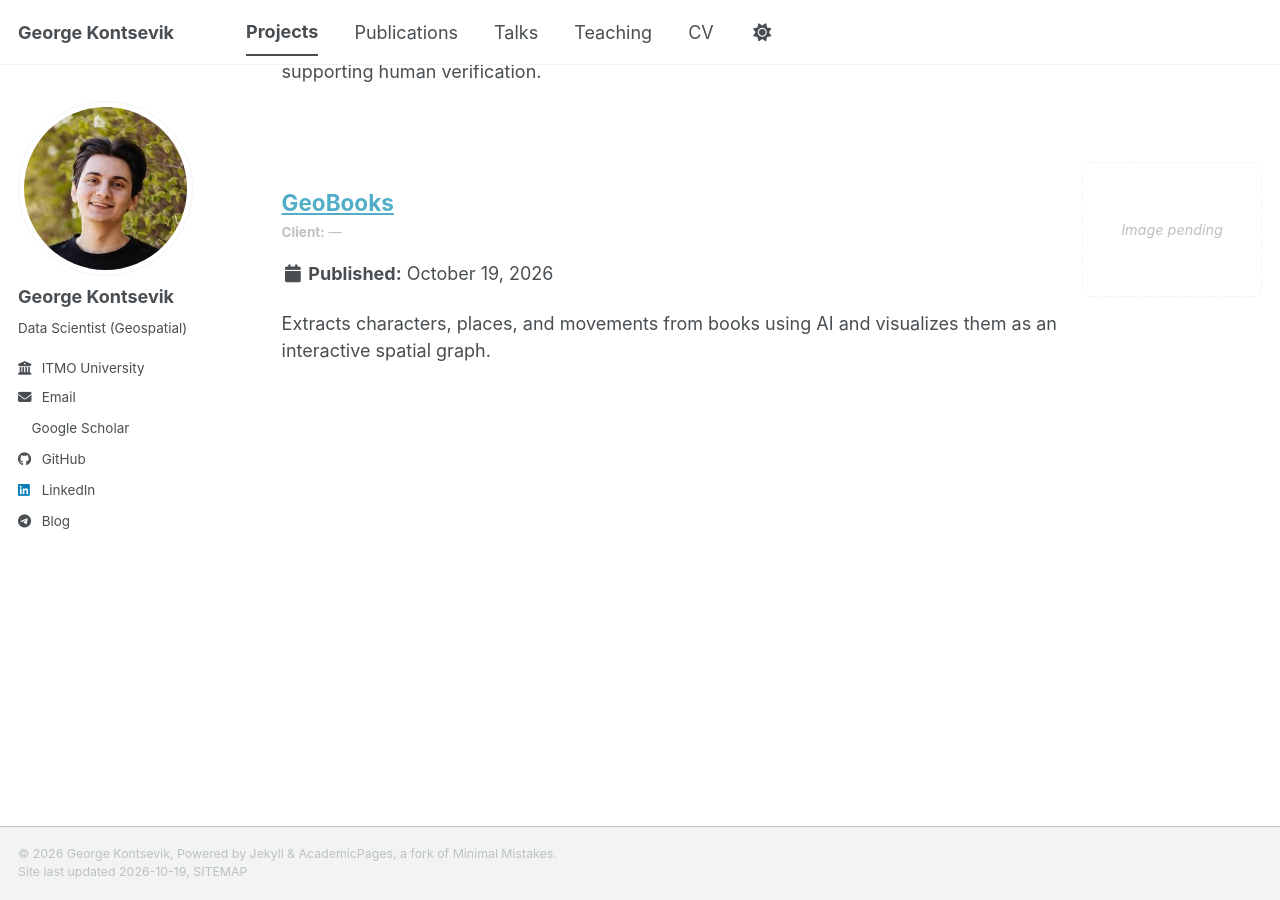
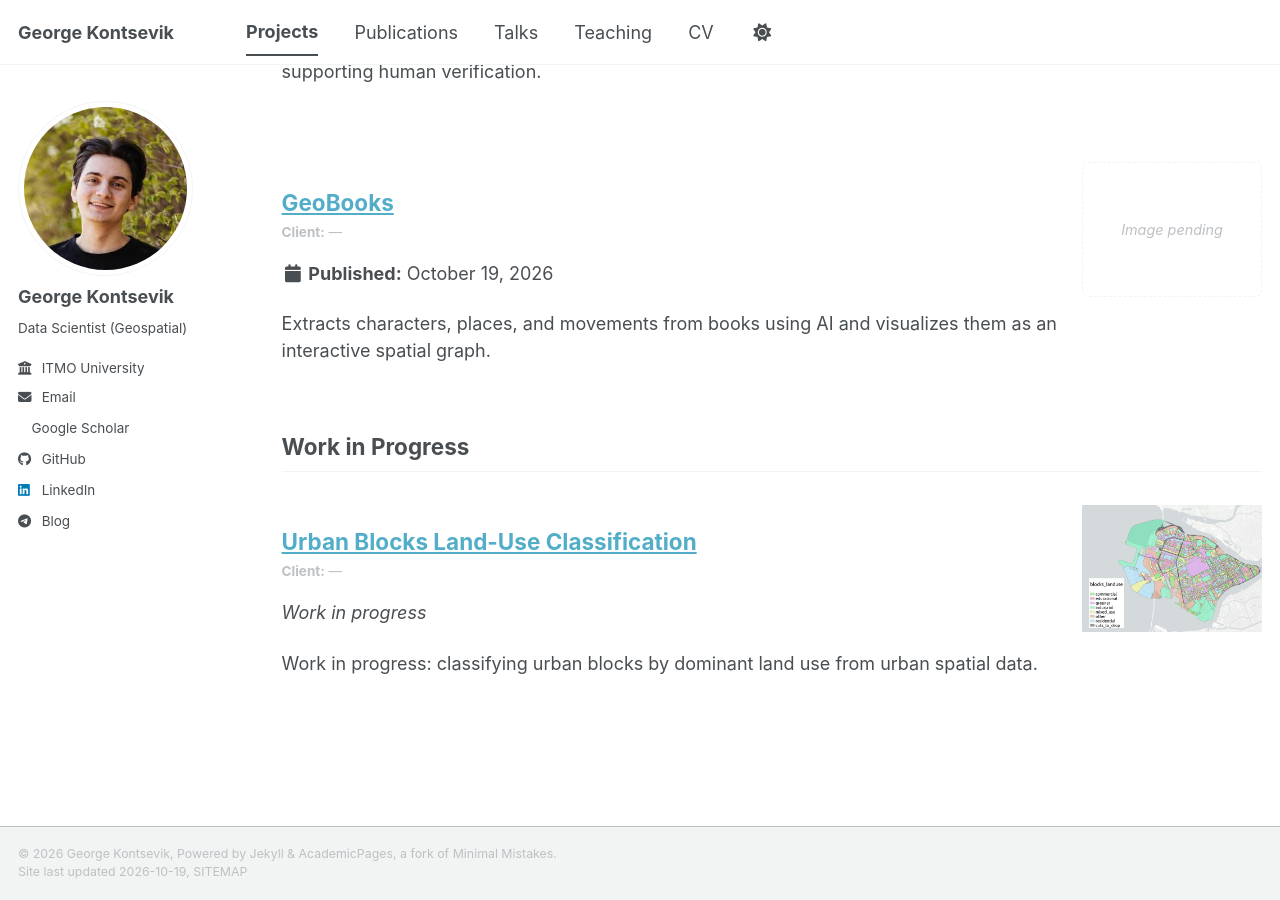
Before and after one commit to GeorgeKontsevik/GeorgeKontsevik.github.io, a Jekyll site: the page built from _pages/portfolio.md, in a window 1280 px wide and 900 px high, scrolled down 2227 px. Built offline with Jekyll 4.4.1, drawn with Linux system fonts in a browser that asks for light colours; a style sheet for code colours, icons or effects is not loaded; grey boxes are pictures that could not be loaded.

Commit message:
Restore unfinished urban blocks land use project

```diff
--- a/_pages/portfolio.md
+++ b/_pages/portfolio.md
@@ -9,5 +9,15 @@ Selected projects, public tools and research materials.
 
 {% include base_path %}
 {% for post in site.portfolio %}
-  {% include archive-single.html %}
+  {% unless post.category == 'unfinished' %}
+    {% include archive-single.html %}
+  {% endunless %}
 {% endfor %}
+
+{% assign unfinished_projects = site.portfolio | where: "category", "unfinished" %}
+{% if unfinished_projects.size > 0 %}
+  <h2>Work in Progress</h2>
+  {% for post in unfinished_projects %}
+    {% include archive-single.html %}
+  {% endfor %}
+{% endif %}
--- /dev/null
+++ b/_portfolio/urban-blocks-land-use-classification.md
@@ -0,0 +1,11 @@
+---
+title: "Urban Blocks Land-Use Classification"
+collection: portfolio
+category: unfinished
+permalink: /project/urban-blocks-land-use-classification/
+excerpt: "Work in progress: classifying urban blocks by dominant land use from urban spatial data."
+image: "/images/projects/unfinished-blocks-landuse.jpg"
+image_alt: "Map of urban blocks classified by land use"
+---
+
+Work in progress on classifying urban blocks by dominant land use from urban spatial data.
```
